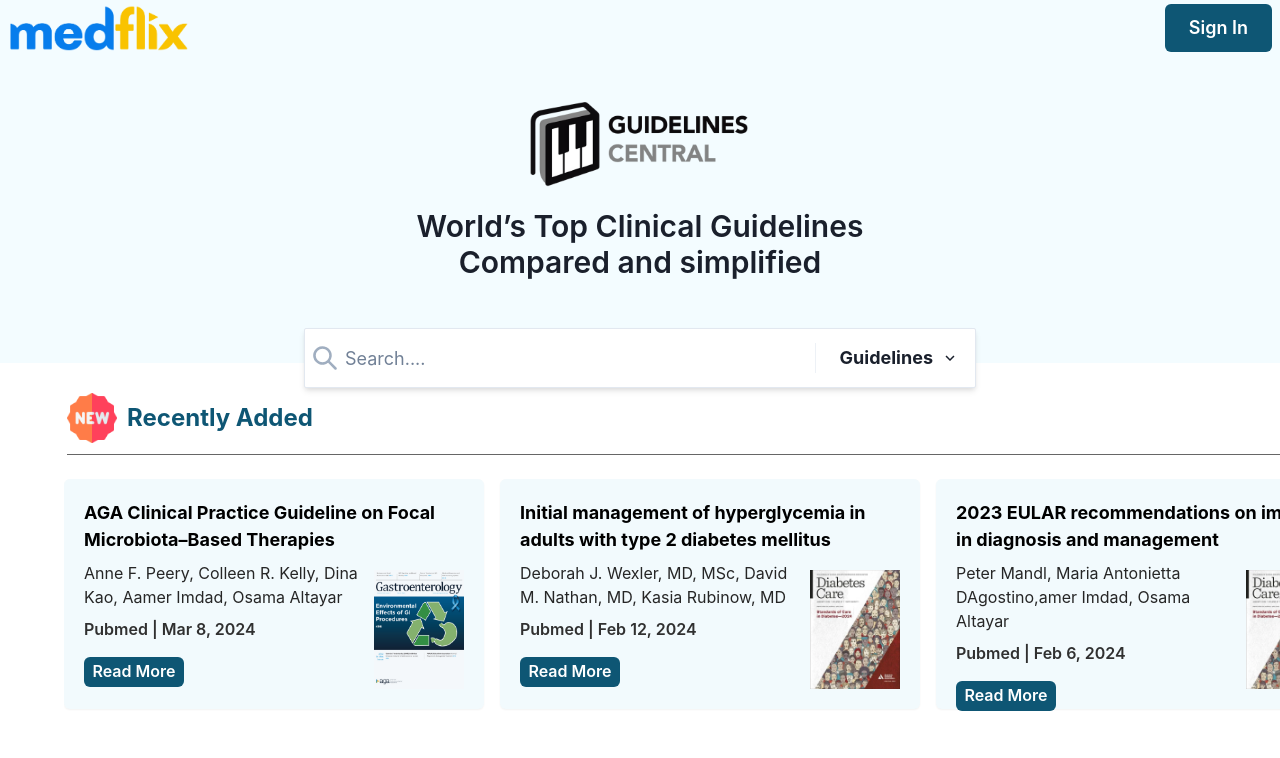
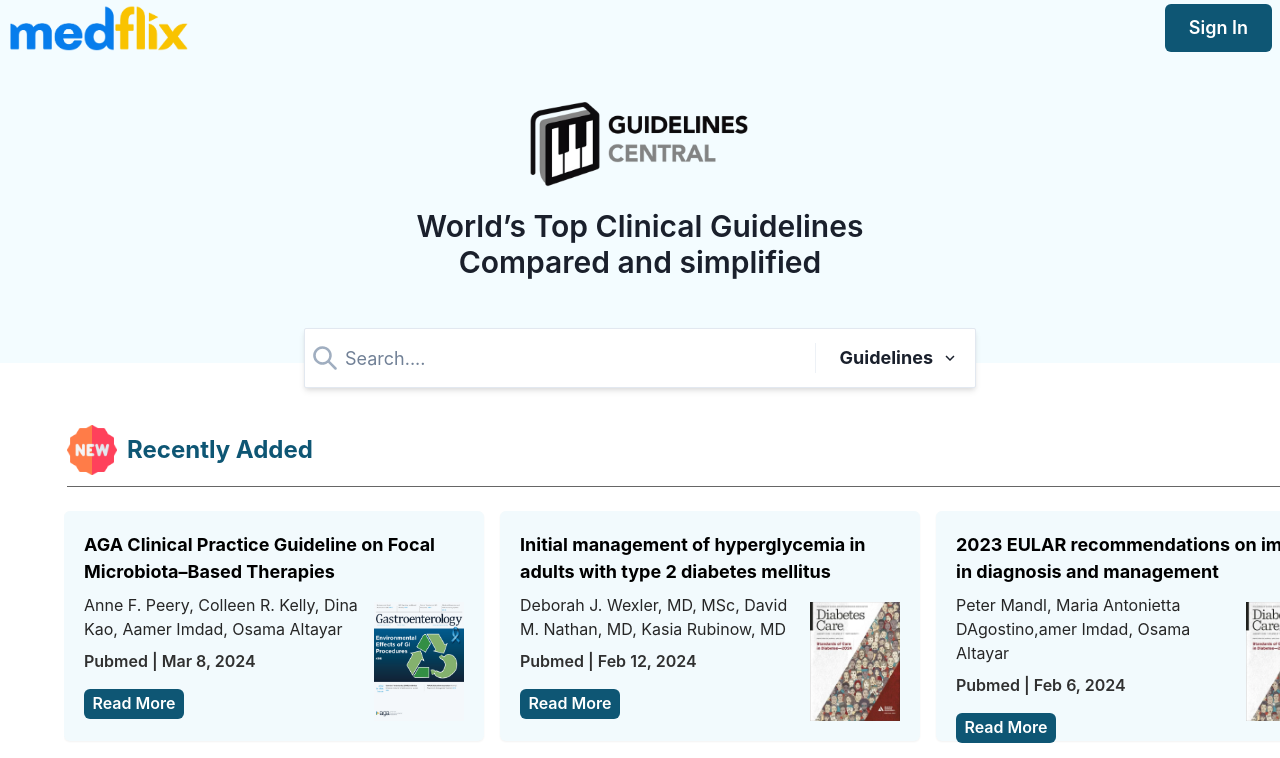
Before and after one commit to Shivu1912/Guidelines, a Next.js app: page / in a window 1280 px wide. Shown: the top 758 px of the page. Built offline with nearby package versions, Linux system fonts and the light colour scheme.

Commit message:
change all files

```diff
--- a/src/components/Homepage/RecentlyAdded.js
+++ b/src/components/Homepage/RecentlyAdded.js
@@ -12,8 +12,9 @@
 
   return (
     <Box my={{ base: 2, md: 6 }}>
-
+     <Box pt={{ base: 6, md: 2}}>
      <Title src="../assets/new.webp" title=" Recently Added" />
+     </Box>
 
       <Divider/>
 
```
